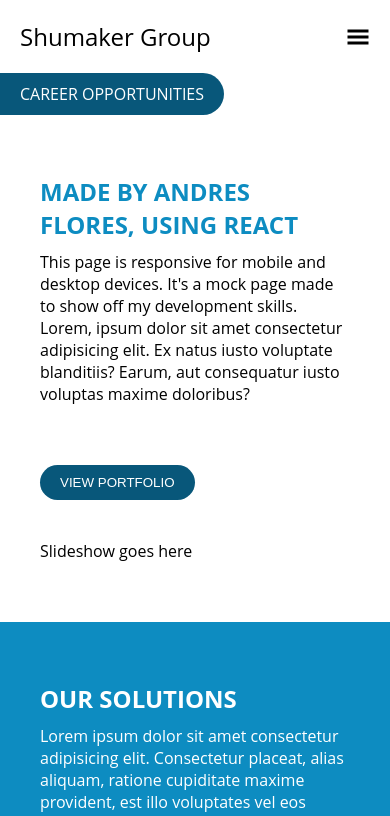
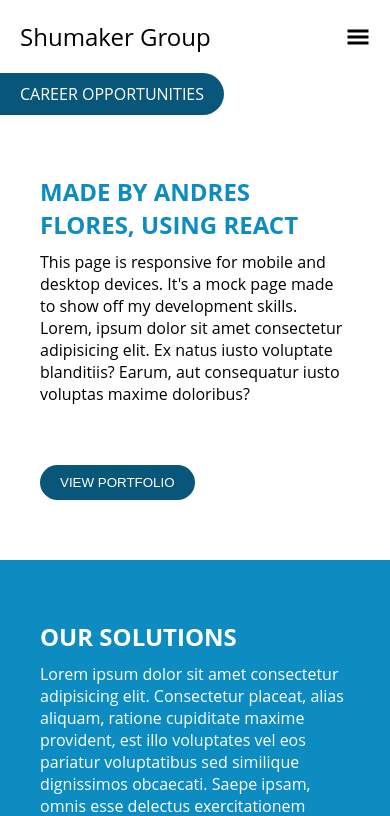
Before and after one commit to aflo7/landing-page-shumaker, a React (Vite) app: page / in a window 390 px wide. Shown: the top 816 px of the page. Built offline with nearby package versions, Linux system fonts and the light colour scheme.

Commit message:
fixed bug where slideshow shows on mobile devices

```diff
--- a/src/App.css
+++ b/src/App.css
@@ -2,7 +2,7 @@
   display: none;
 }
 
-.h2-header-wrapper > div{
+.h2-header-wrapper > div:nth-child(1){
   display: flex;
   flex-direction: column;
   gap: 60px;
```
